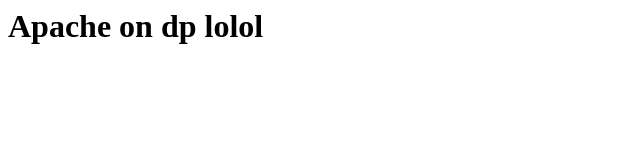
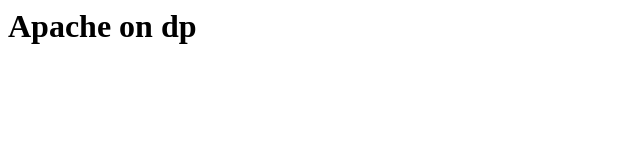
Before and after one commit to hellneck/ansible-test, a plain HTML site: page site/index.html in a window 1280 px wide. Shown: the whole page, without its empty margins (0-640 px from the left). Drawn offline with Linux system fonts and the light colour scheme.

Commit message:
Update index.html

```diff
--- a/site/index.html
+++ b/site/index.html
@@ -1,5 +1,5 @@
 <html>
     <body>
-        <h1>Apache on dp lolol </h1>
+        <h1>Apache on dp </h1>
     </body>
 </html>
```
